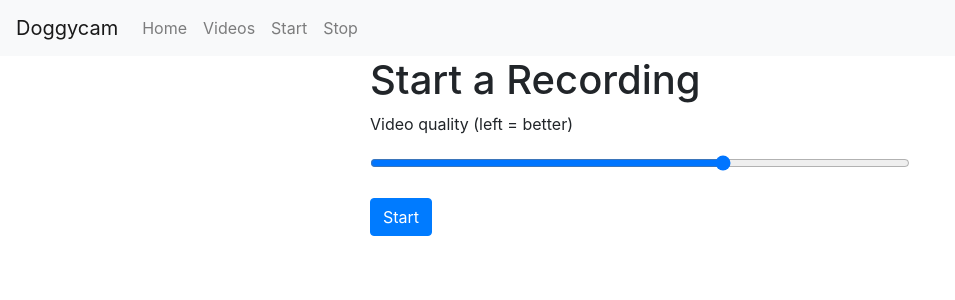
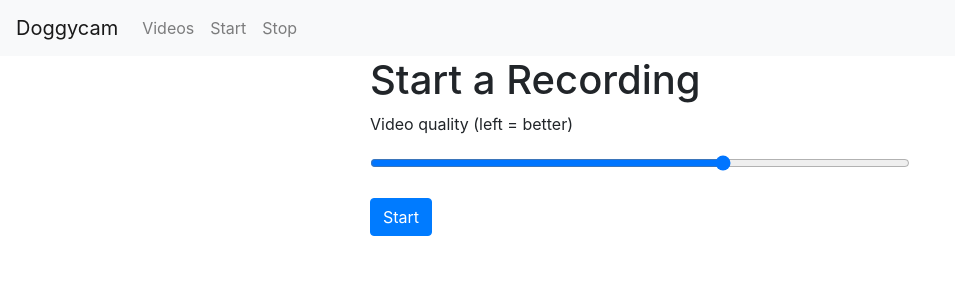
Before and after one commit to prayerslayer/doggycam, a Flask app: page /start-video in a window 1280 px wide. Shown: the top 300 px of the page, without its empty margins (0-955 px from the left). Run offline with Flask 2, Linux system fonts and the light colour scheme.

Commit message:
Fix home link

```diff
--- a/templates/base.html
+++ b/templates/base.html
@@ -7,16 +7,13 @@
 
 <body>
   <nav class="navbar navbar-expand-lg navbar-light bg-light">
-    <a class="navbar-brand" href="#">Doggycam</a>
+    <a class="navbar-brand" href="/">Doggycam</a>
     <button class="navbar-toggler" type="button" data-toggle="collapse" data-target="#navbarNav"
       aria-controls="navbarNav" aria-expanded="false" aria-label="Toggle navigation">
       <span class="navbar-toggler-icon"></span>
     </button>
     <div class="collapse navbar-collapse" id="navbarNav">
       <ul class="navbar-nav">
-        <li class="nav-item">
-          <a class="nav-link" href="/">Home</a>
-        </li>
         <li class="nav-item">
           <a class="nav-link" href="/videos">Videos</a>
         </li>
```
